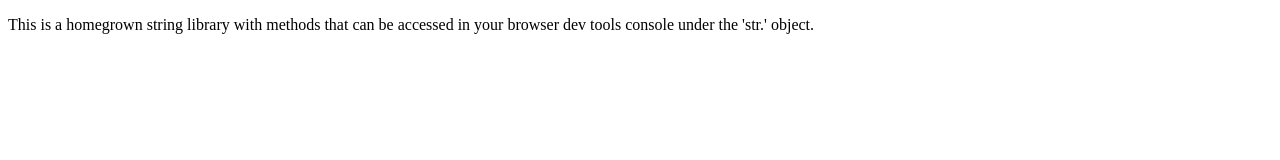
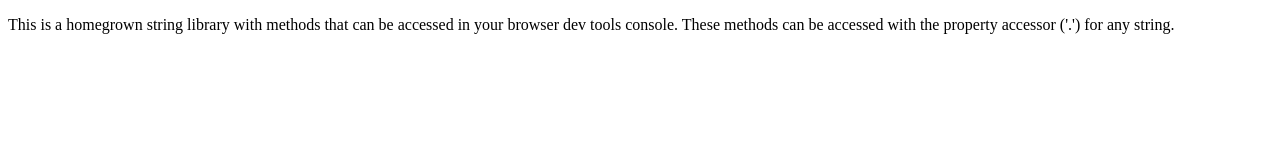
Before and after one commit to bholben/String-Prototype-Library, a plain HTML site: page index.html in a window 1280 px wide. Drawn offline with Linux system fonts and the light colour scheme.

Commit message:
Update index.html

```diff
--- a/index.html
+++ b/index.html
@@ -6,7 +6,7 @@
 </head>
 <body>
 
-  <p>This is a homegrown string library with methods that can be accessed in your browser dev tools console under the 'str.' object.</p>
+  <p>This is a homegrown string library with methods that can be accessed in your browser dev tools console.  These methods can be accessed with the property accessor ('.') for any string.</p>
 
   <script src="str.js"></script>
 </body>
```
